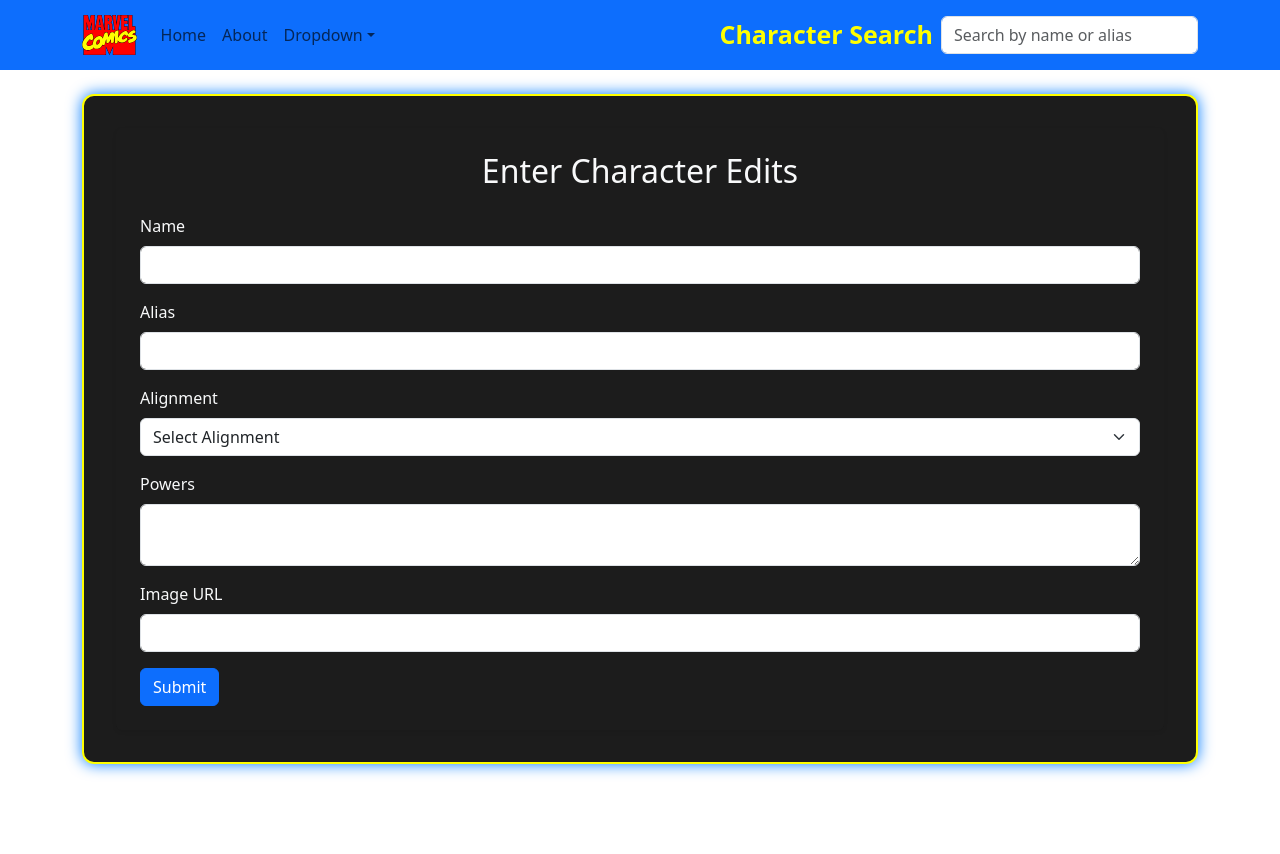
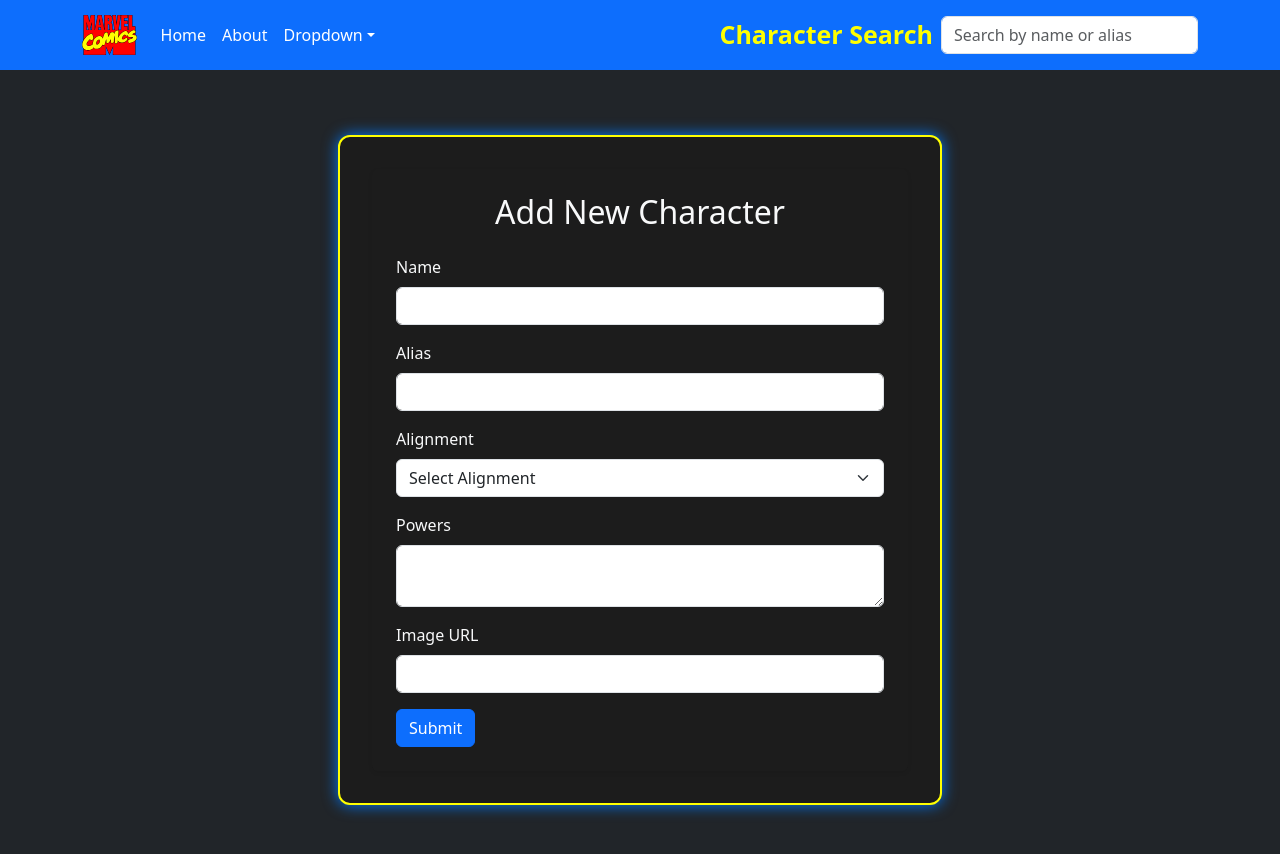
Before and after one commit to johngeigerdev/marvel-full-stack-react, a React (Vite) app in the folder marvel-project/: page /add-character in a window 1280 px wide. Shown: the top 854 px of the page. Before the commit the page ends 800 px from the top, so only its background shows below. Built offline with nearby package versions, Linux system fonts and the light colour scheme.

Commit message:
final draft before submission

```diff
--- a/marvel-project/src/App.jsx
+++ b/marvel-project/src/App.jsx
@@ -5,7 +5,6 @@ import AddCharacter from './pages/AddCharacter';
 import EditCharacter from './pages/EditCharacter';
 import NavBar from './components/NavBar';
 import { useState } from 'react';
-import Navbar from 'react-bootstrap/Navbar';
 import About from './pages/About';
 import NotFound from './pages/NotFound';
 
@@ -13,7 +12,6 @@ function App() {
 
   //putting searchTerm here so that it can be passed down and used by both child components (navbar and home)
   const [searchTerm, setSearchTerm] = useState('') //this is going to be for the character search feature
-  const  [darkMode, setDarkMode] = useState(true);
 
   return (
     <Router>
--- a/marvel-project/src/components/CharacterForm.jsx
+++ b/marvel-project/src/components/CharacterForm.jsx
@@ -1,9 +1,8 @@
 import { useState } from 'react';
 import Form from 'react-bootstrap/Form';
 import Button from 'react-bootstrap/Button';
-import { Container } from 'react-bootstrap';
 
-function CharacterForm({ initialData, onSubmit }) {
+function CharacterForm({ initialData, onSubmit, formTitle }) {
     const [ formData, setFormData ] = useState(initialData);
 
     const handleChange = (event) => {
@@ -22,7 +21,7 @@ function CharacterForm({ initialData, onSubmit }) {
     return (
         <div className="character-form-container">
             <form onSubmit={handleSubmit} className="p-4 rounded shadow-sm text-light" style={{background: '#1c1c1c'}}>
-                <h2 className="mb-4 text-center">Enter Character Edits</h2>
+                <h2 className="mb-4 text-center">{formTitle}</h2>
                 <Form.Group className="mb-3">
                     <Form.Label>Name</Form.Label>
                     <Form.Control
@@ -77,7 +76,6 @@ function CharacterForm({ initialData, onSubmit }) {
                         required
                     />
                 </Form.Group>
-
                 <Button variant="primary" type="submit">Submit</Button>
             </form>
         </div>
--- a/marvel-project/src/components/ThemeContext.jsx
+++ /dev/null
@@ -1,3 +0,0 @@
-import { createContext, useContext, useState } from 'react'
-
-const ThemeContext = createContext();
--- a/marvel-project/src/components/navbar.jsx
+++ b/marvel-project/src/components/navbar.jsx
@@ -4,19 +4,32 @@ import Navbar from 'react-bootstrap/Navbar';
 import Nav from 'react-bootstrap/Nav';
 import NavDropdown from 'react-bootstrap/NavDropdown';
 import Form from 'react-bootstrap/Form';
+import { useNavigate, useLocation } from 'react-router-dom';
 
 function NavBar({ searchTerm, setSearchTerm}) {  // adding searchTerm and setSearchTerm here is passing them as props from App.jsx so Navbar.jsx can use them here
+
+    const navigate = useNavigate();
+    const location = useLocation();  //useLocation lets you identify your current URL location
+
+    //will reroute to home if someone searches for a character from another page
+    const handleSearchChange = (event) => {
+        setSearchTerm(event.target.value); // this updates the parent's state. when the user types something in, it changes that value to setSearchTerm for the search
+        if(location.pathname !== '/') {
+            navigate('/');  //this is just saying to navigate to home if not already there,
+        }
+    }
+
     return (
-        <Navbar expand="lg"  bg="primary">
+        <Navbar expand="lg" bg="primary" variant="dark">
             <Container>
                 <Navbar.Brand as={Link} to="/"><img src="/assets/images/Marvel_Comics_(1990).svg" alt="Marvel Logo" height="40" /></Navbar.Brand>
                 <Navbar.Toggle aria-controls="basic-navbar-nav" />
                 <Navbar.Collapse id="basic-navbar-nav">
                     <Nav className="me-auto">
-                        <Nav.Link as={Link} to="/">Home</Nav.Link>
-                        <Nav.Link as={Link} to="/about">About</Nav.Link>
+                        <Nav.Link as={Link} to="/" className="nav-link">Home</Nav.Link>
+                        <Nav.Link as={Link} to="/about" className="nav-link">About</Nav.Link>
                         <NavDropdown title="Dropdown" id="basic-nav-dropdown">
-                            <NavDropdown.Item as={Link} to="/add-character">Add Character</NavDropdown.Item>
+                            <NavDropdown.Item as={Link} to="/add-character" className="text-dark">Add Character</NavDropdown.Item>
                         </NavDropdown>
                     </Nav>
                     <Form>
@@ -27,10 +40,9 @@ function NavBar({ searchTerm, setSearchTerm}) {  // adding searchTerm and setSea
                                 type="text"
                                 placeholder="Search by name or alias"
                                 value={searchTerm}  // this is controlled by the parent (app.jsx)'s state.
-                                onChange={(event) => setSearchTerm(event.target.value)}  // this updates the parent's state. when the user types something in, it changes that value to setSearchTerm for the search
+                                onChange={handleSearchChange}
                                 />
                             </div>
-
                         </Form.Group>
                     </Form>
                 </Navbar.Collapse>
--- a/marvel-project/src/index.css
+++ b/marvel-project/src/index.css
@@ -71,6 +71,13 @@ body {
     display: inline-block;
     color: yellow;
   }
+#basic-nav-dropdown {
+  color: white;
+}
+.nav-link {
+  color: white;
+}
+
 
 
 /* About */
--- a/marvel-project/src/pages/AddCharacter.jsx
+++ b/marvel-project/src/pages/AddCharacter.jsx
@@ -33,9 +33,10 @@ function AddCharacter () {
     };
 
     return (
-        <Container className="my-4">
-            <Row>
-                <Col>
+        <div className="bg-dark min-vh-100">
+            <Container fluid className='min-vh-100 d-flex justify-content-center align-items-center text-light'>
+                <Row className="w-100 justify-content-center">
+                    <Col xs={12} sm={10} md={8} lg={6}>
                         <CharacterForm
                             initialData = {initialData}
                             onSubmit={handleSubmit}
@@ -46,6 +47,7 @@ function AddCharacter () {
                     </Col>
                 </Row>
             </Container>
+        </div>
     )
 }
 
--- a/marvel-project/src/pages/EditCharacter.jsx
+++ b/marvel-project/src/pages/EditCharacter.jsx
@@ -12,7 +12,8 @@ import axios from 'axios';
 import CharacterForm from '../components/CharacterForm';
 import Spinner from 'react-bootstrap/Spinner';
 import Alert from 'react-bootstrap/Alert';
-import { Container, Row, Col, Carousel } from 'react-bootstrap';
+
+import { Container, Row, Col } from 'react-bootstrap';
 
 function EditCharacter() {
     const { id } = useParams(); //useParams and other hooks must be at the top of the functional component here
@@ -81,7 +82,7 @@ function EditCharacter() {
     }
 
     return (
-        <div className="bg-dark min-vh-100">
+        <div className="w-100 bg-dark min-vh-100 ">
             <Container fluid className='min-vh-100 d-flex justify-content-center align-items-center text-light'>
                 <Row className="w-100 justify-content-center">
                     <Col xs={12} sm={10} md={8} lg={6}>
--- a/marvel-project/src/pages/Home.jsx
+++ b/marvel-project/src/pages/Home.jsx
@@ -38,7 +38,7 @@ function Home({ searchTerm }) {
 
   //below is mapping through the array of characters and uses the character id as the key and displaying the card for each
   return (
-    <Container fluid className="mt-0 px-0 text-primary bg-dark">
+    <Container fluid className="bg-dark text-light min-vh-100 py-5">
       <h1 className = "text-center fw-bold py-5 home-heading">Explore the Marvel Multiverse</h1>
       {filteredCharacters.length === 0 && (  //this will display the below message if the search found nothing
         <p className="text-center mt-4 text-muted">No characters match your search criteria</p>
--- a/marvel-project/src/pages/NotFound.jsx
+++ b/marvel-project/src/pages/NotFound.jsx
@@ -1,7 +1,7 @@
 import { useEffect, useState } from 'react';
 import { useNavigate, Link } from 'react-router-dom';
-import Container from 'react-bootstrap/Container';
 import Badge from 'react-bootstrap/Badge';
+import { Container, Row, Col } from 'react-bootstrap';
 
 function NotFound() {
     const navigate = useNavigate();
@@ -23,7 +23,10 @@ function NotFound() {
     }, [navigate]);
 
     return (
-        <Container className="d-flex justify-content-center flex-column min-vh-100 text-center">
+        <div className="bg-dark text-light min-vh-100 d-flex justify-content-center align-items-center w-100">
+          <Container className="text-center">
+            <Row className="w-100 justify-content-center">
+                <Col xs={12} sm={10} md={8} lg={6}>
                 <h2>404 Not Found</h2>
                 <p>I am sorry, no Marvel Heroes here..... 😭</p>
                 <p><b>You will be redirected to the home page in...</b></p>
@@ -31,7 +34,10 @@ function NotFound() {
                   <Badge bg="primary" className="mb-3 fs-2 text-center" style={{ width: '10rem'}}>{countdown}</Badge>
                 </div>
                 <p>Or you can always <Link to="/">go home!</Link></p>
+              </Col>
+            </Row>
           </Container>
+        </div>
       );
 }
 
```
Lines whose indentation alone changed are shown as unchanged.
